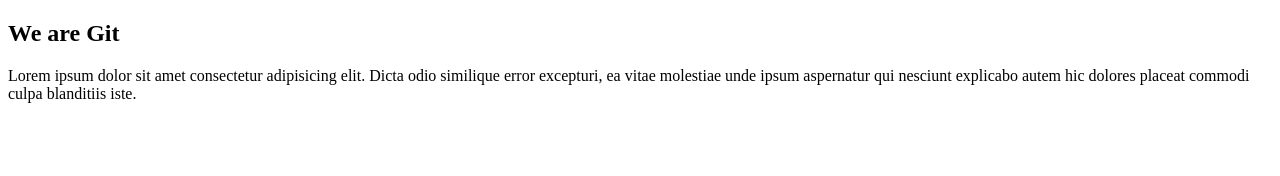
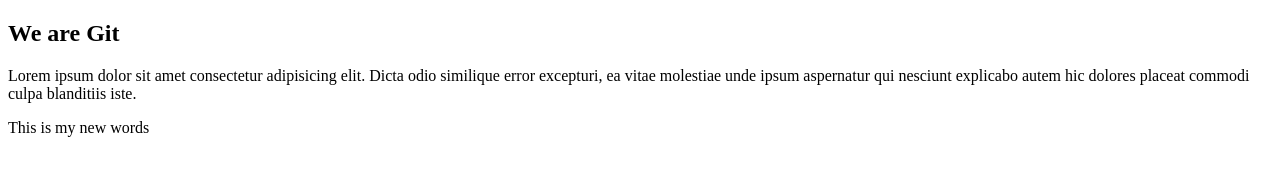
Before and after one commit to Rohman16/tezz, a plain HTML site: page index.html in a window 1280 px wide. Drawn offline with Linux system fonts and the light colour scheme.

Commit message:
Kalimat barusya

```diff
--- a/index.html
+++ b/index.html
@@ -11,6 +11,7 @@
 <body>
     <h2>We are Git</h2>
     <p>Lorem ipsum dolor sit amet consectetur adipisicing elit. Dicta odio similique error excepturi, ea vitae molestiae unde ipsum aspernatur qui nesciunt explicabo autem hic dolores placeat commodi culpa blanditiis iste.</p>
+    <p>This is my new words</p>
 </body>
 
 </html>
```
